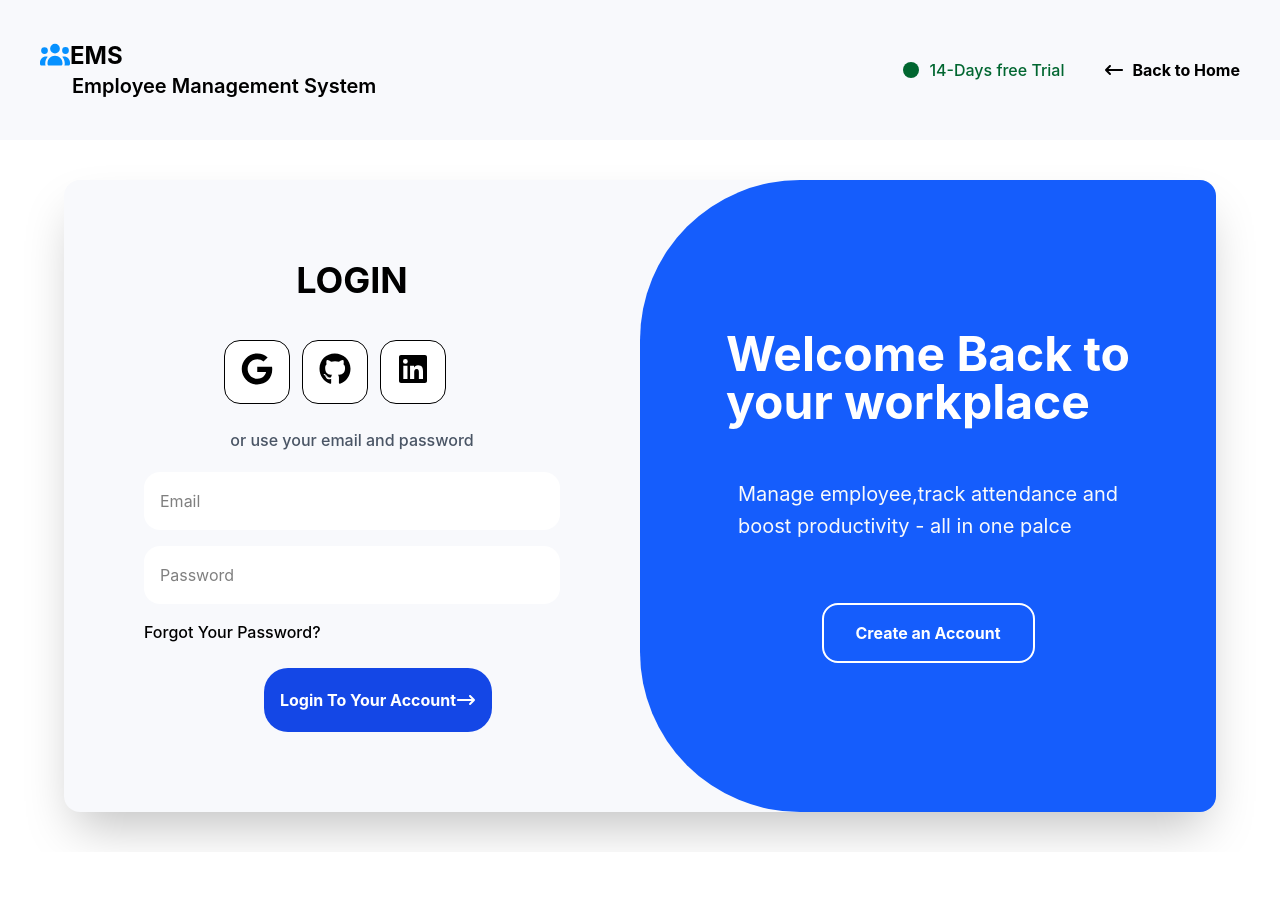
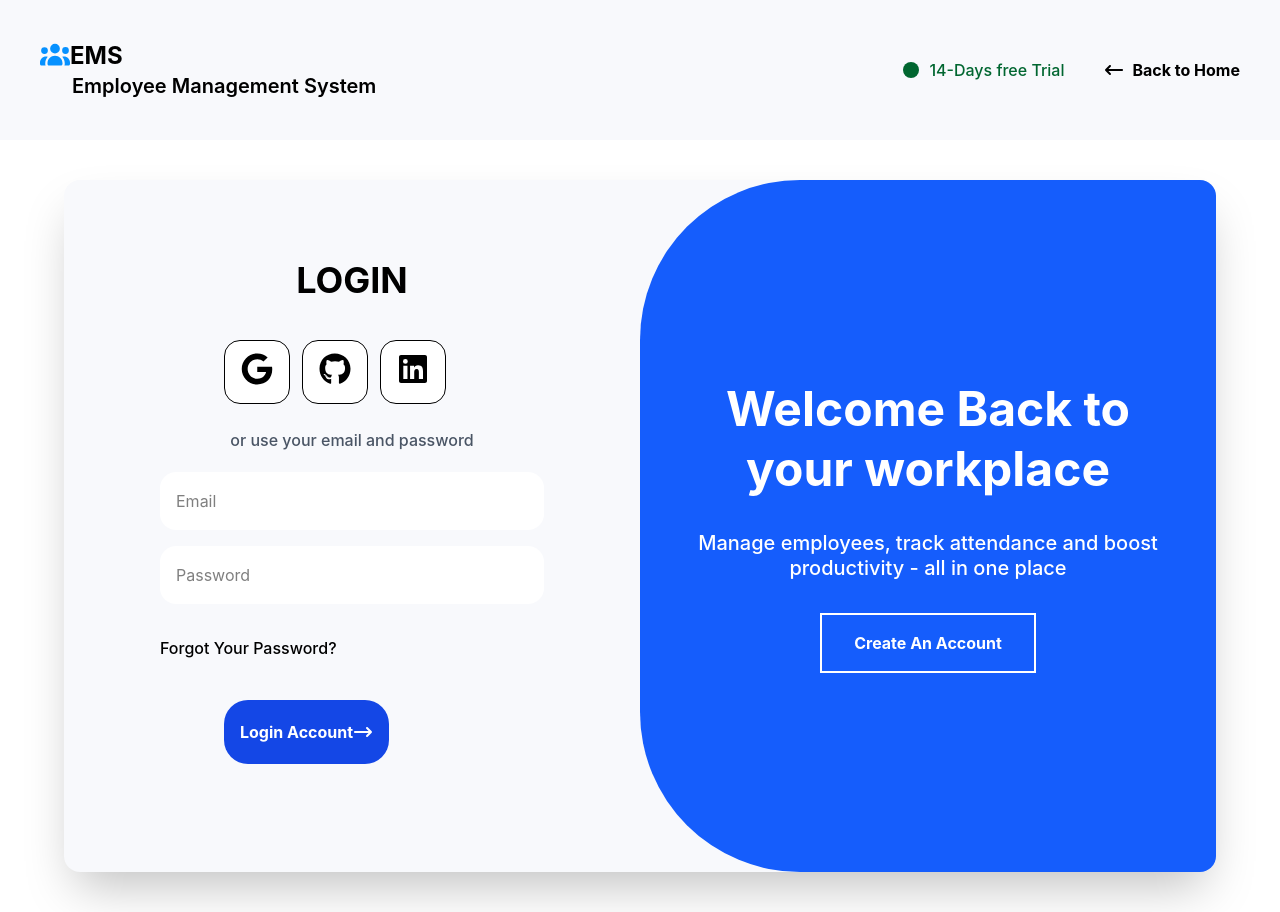
Before and after one commit to AgileRampler/EMC, a React (Vite) app: page /auth in a window 1280 px wide. Before the commit the page ends 852 px from the top, so only its background shows below. Built offline with nearby package versions, Linux system fonts and the light colour scheme.

Commit message:
completed authentication page  client area

```diff
--- a/src/components/NavBar/NavBar.jsx
+++ b/src/components/NavBar/NavBar.jsx
@@ -67,8 +67,8 @@ const navLinks = [
 
 
                  <div className=' hidden lg:flex gap-6'>
-                    <Link to="auth/" className='bg-white p-3 rounded-2xl text-blue-600 font-bold shadow-mg hover:bg-gray-100  border cursor-pointer'> Login In</Link>
-                    <Link to="aith/" className='bg-blue-700 p-3 rounded-2xl text-white font-bold shadow-mg hover:bg-blue-500  cursor-pointer'>Get Started</Link>
+                    <Link to="auth/" state={{mode:'login'}} className='bg-white p-3 rounded-2xl text-blue-600 font-bold shadow-mg hover:bg-gray-100  border cursor-pointer'> Login In</Link>
+                    <Link to="auth/" state={{mode:'register'}} className='bg-blue-700 p-3 rounded-2xl text-white font-bold shadow-mg hover:bg-blue-500  cursor-pointer'>Get Started</Link>
                  </div>
 
                                     {/* Mobile  */}
@@ -96,8 +96,8 @@ const navLinks = [
 
 
                  <div className='  flex  gap-6'>
-                    <button className='bg-white p-3 rounded-2xl text-blue-600 font-bold cursor-pointer'> Login In</button>
-                    <button className='bg-blue-700 p-3 rounded-2xl text-white font-bold shadow:md cursor-pointer'>Get Started</button>
+                    <Link to="/auth" state={{mode:'login'}}  className='bg-white p-3 rounded-2xl text-blue-600 font-bold cursor-pointer'> Login In</Link>
+                    <Link to="/auth"  state={{mode:'register'}} className='bg-blue-700 p-3 rounded-2xl text-white font-bold shadow:md cursor-pointer'>Get Started</Link>
                  </div>
 
                   </div>
--- a/src/pages/AuthenticationPage/authpPage.jsx
+++ b/src/pages/AuthenticationPage/authpPage.jsx
@@ -1,10 +1,18 @@
-import React from 'react'
+import React, { useState } from 'react'
 import { FontAwesomeIcon } from '@fortawesome/react-fontawesome'
 import { faUsers,faArrowLeftLong,faCircle, faArrowRightLong } from '@fortawesome/free-solid-svg-icons'
-import { Link } from 'react-router-dom'
+import { Link, useLocation } from 'react-router-dom'
 import { faFacebook, faGithub, faGoogle, faLinkedin } from '@fortawesome/free-brands-svg-icons'
 
+
+
 const authpPage = () => {
+
+const location = useLocation()
+  const[isLogin,setisLogin ] = useState(
+      location.state?.mode === "register" ? false : true
+  )
+
   return (
     <>
     {/* Navigation  */}
@@ -20,7 +28,7 @@ const authpPage = () => {
 
                   {/* Right */}
 
-                <div className='flex  gap-10 items-center '>
+                <div className='flex gap-10 items-center '>
 
                 <div className='text-green-800 font-medium hidden lg:flex  gap-2 '>
                 <FontAwesomeIcon className='animate-pulse duration-300 mt-1 ' icon={faCircle} style={{color: "rgb(green)",}} />
@@ -37,14 +45,32 @@ const authpPage = () => {
 
        {/* aAuthentication*/}
 
-<div className='flex justify-center  px-4 py-10 '>
+<div className='flex justify-center overflow-hidden  px-4 py-10 '>
 
-        <div className='inline-block w-full max-w-6xl  bg-[#f8f9fc]  rounded-2xl shadow-2xl overflow-hidden'>
+        <div className='inline-block  relative w-full max-w-6xl  bg-[#f8f9fc]  rounded-2xl shadow-2xl overflow-hidden'>
 
- <div className='grid grid-cols-1 lg:grid-cols-2  '>
-  {/* login side */}
+          {/* MOBILE TAB SWITCHER - only visible on mobile */}
+          <div className='lg:hidden flex m-4 rounded-xl overflow-hidden border border-gray-200'>
+            <button
+              onClick={() => setisLogin(true)}
+              className={"flex-1 py-3 text-sm font-bold transition-all duration-300 " + (isLogin ? 'bg-blue-600 text-white' : 'bg-white text-gray-500')}
+            >
+              Login
+            </button>
+            <button
+              onClick={() => setisLogin(false)}
+              className={"flex-1 py-3 text-sm font-bold transition-all duration-300 " + (!isLogin ? 'bg-blue-600 text-white' : 'bg-white text-gray-500')}
+            >
+              Register
+            </button>
+          </div>
 
-          <div className=' leading-8  lg:p-20 lg:pt-10 '>
+ {/* login side */}
+
+ <div className='grid grid-cols-1 lg:grid-cols-2   '>
+
+
+          <div className={"leading-8  lg:p-20 lg:pt-10 " + (isLogin ? "transalte-x-0 opacity-100": " opacity-0 translate-x-20 hidden lg:block ")}>
              <div className='text-4xl font-bold p-10  text-center '>
             LOGIN
               </div>
@@ -59,60 +85,117 @@ const authpPage = () => {
                   or use your email and password
               </div>
 
-              <form className=' flex  mb-3 justify-center flex-col gap-4 leading-relaxed '>
+              <form className=' flex  m-4  mb-3 justify-center flex-col gap-4 leading-relaxed '>
 
                  <input className='w-full p-4 bg-white rounded-2xl' type="text" placeholder='Email' />
                 <input className='w-full bg-white rounded-2xl p-4' type="text" placeholder='Password' />
 
                 </form>
 
-                <div className=' text-center inline-block font-medium cursor-pointer relative  group '>
+                <div className=' text-center m-4 inline-block font-medium cursor-pointer relative  group '>
 
                   Forgot Your Password?
 
 
                 </div>
-                 <button className='  mt-5  ms-30 bg-blue-700 rounded-3xl hover:bg-blue-600 p-4 lg:mb-0 flex  cursor-pointer text-white  text-l font-bold' >
-              Login To Your Account
+                 <button className='mt-5 mx-4 lg:ms-20 w-[calc(100%-2rem)] lg:w-auto bg-blue-700 rounded-3xl hover:bg-blue-600 p-4 lg:mb-0 flex justify-center lg:justify-start cursor-pointer text-white text-l font-bold mb-10' >
+              Login  Account
                <span><FontAwesomeIcon icon={faArrowRightLong} style={{color: "rgb(black)",}} /></span>
               </button>
-                <button className='   text-black  w-full justify-center  mt-3  mb-10 font-bold lg:hidden curson-pointer'>
-            Create an Account?
 
+
+          </div>
+
+          {/* Register Area */}
+
+
+          <div className={"leading-8  lg:p-20 lg:pt-10 " + (!isLogin ? "transalte-x-0 opacity-100": " opacity-0 translate-x-20 hidden lg:block ")}>
+             <div className='text-4xl font-bold p-10  text-center  '>
+            Create An Account
+              </div>
+
+              <div className='px-20 flex  gap-3 mb-5'>
+              <div className='bg-white rounded-2xl border p-3 cursor-pointer'> <FontAwesomeIcon icon={faGoogle} size='2x'  style={{color: "black",}} /></div>
+              <div className='bg-white rounded-2xl border p-3 cursor-pointer'>  <FontAwesomeIcon icon={faGithub} size='2x' style={{color: "black)",}} /></div>
+              <div className='bg-white rounded-2xl border p-3 cursor-pointer'> <FontAwesomeIcon icon={faLinkedin} size='2x' style={{color: "black)",}} /></div>
+              </div>
+
+              <div className=' text-center mb-4 font-medium text-gray-600'>
+              Create your account to get started
+              </div>
+
+              <form className=' flex  m-4  mb-3 justify-center flex-col gap-4 leading-relaxed '>
+
+
+                 <input className='w-full p-3 bg-white rounded-2xl' type="text" placeholder='Email' />
+                <input className='w-full bg-white rounded-2xl p-3' type="text" placeholder='Password' />
+                      <input className='w-full bg-white rounded-2xl p-3' type="text" placeholder='Confirm Your Password' />
+
+                </form>
+
+                <div className=' text-center m-4 inline-block font-medium cursor-pointer relative  group '>
+
+
+
+
+                </div>
+                 <button className='mt-5 mx-4 lg:ms-20 w-[calc(100%-2rem)] lg:w-auto bg-blue-700 rounded-3xl hover:bg-blue-600 p-4 lg:mb-0 flex justify-center lg:justify-start cursor-pointer text-white text-l font-bold mb-10' >
+              Create Account
+               <span><FontAwesomeIcon icon={faArrowRightLong} style={{color: "rgb(black)",}} /></span>
+              </button>
+
+
+          </div>
+
+
+          <div className={"absolute top-0 h-full w-1/2   hidden lg:flex flex-col justify-center items-center text-center bg-blue-600 p-10 z-20  tranasition-all duration-700 ease-in-out  " + (isLogin ? 'left-1/2 rounded-l-[160px]':'left-0 rounded-r-[160px]')}>
+          <div className='text-5xl text-white font-bold leading-tight mb-8'>
+            {isLogin ?(
+              <>
+              Welcome Back to your workplace
+              </>
+            ):
+          (
+            <>
+            Join Your <br />
+            Workplace Today
+            </>
+          )
+          }
+          </div>
+          <div className='text-xl text-white font-medium leading-tight mb-8'>
+            {isLogin ?(
+              <>
+              Manage employees, track attendance and boost productivity - all in one place
+              </>
+            ):
+          (
+            <>
+          Create your account and start managing your employees smarter and faster
+            </>
+          )
+          }
+          </div>
+          <button onClick={()=> setisLogin(!isLogin)}
+            className='px-8 py-4 border-2 border-white roudned-2xl text-white font-bold hover:bg-blue-500 '>
+             { isLogin ? 'Create An Account':'Login To Your Account'}
 
           </button>
 
-          </div>
 
-          <div className=' leading-releaxed bg-blue-600 rounded-l-[160px] justify-center lg:flex items-center hidden p-10 flex-col '>
-            <h1 className='text-5xl  text-white font-bold mb-8 '>
-              Welcome Back to <br />
-              your workplace
-            </h1>
-             <div>
-            <p className=' text-gray-50 text-xl p-5 leading-relaxed mb-10'>
-              Manage employee,track attendance and <br /> boost  productivity - all in one palce
-            </p>
-          </div>
-          <button className='  px-8 py-4 text-white border-2 rounded-2xl hover:bg-blue-500 font-bold cursor-pointer border-white'>
-            Create an Account
-          </button>
 
           </div>
 
 
 
  </div>
- {/* Register Area */}
+
 
 
         </div>
 
+
 </div>
-
-
-
-
 
 
     </>
```
